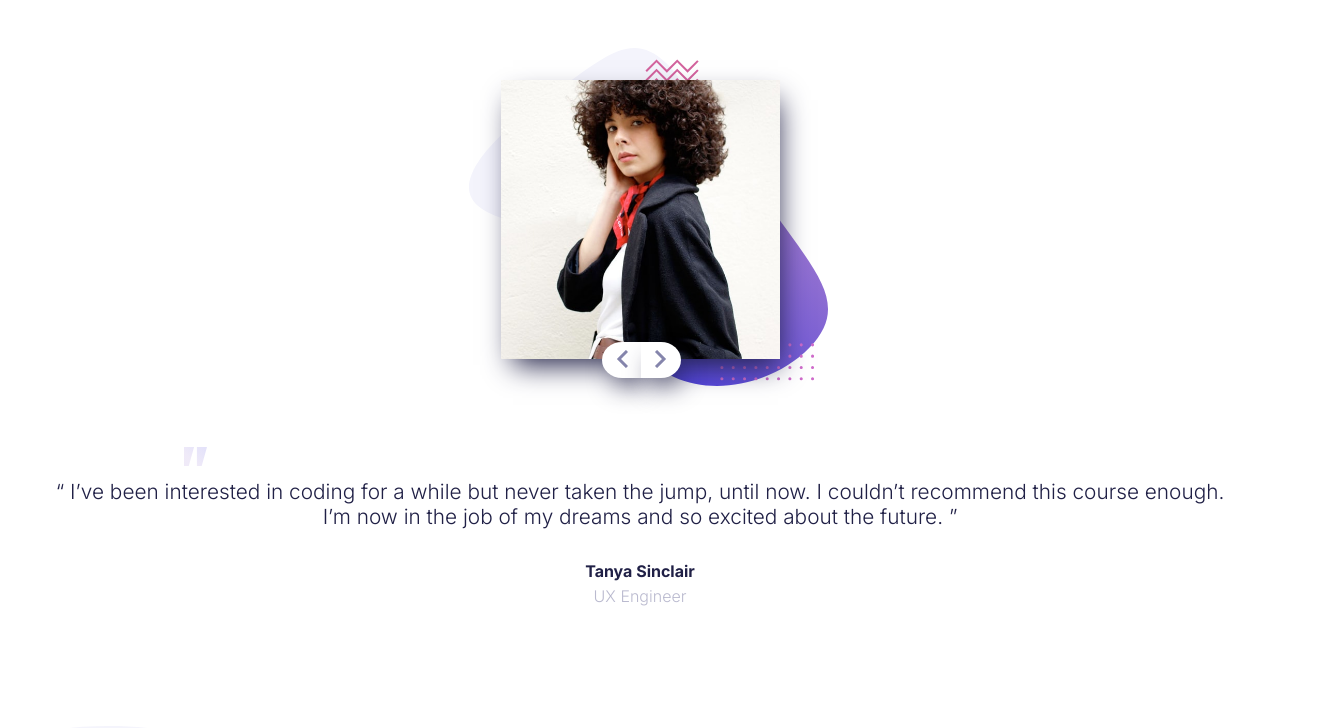
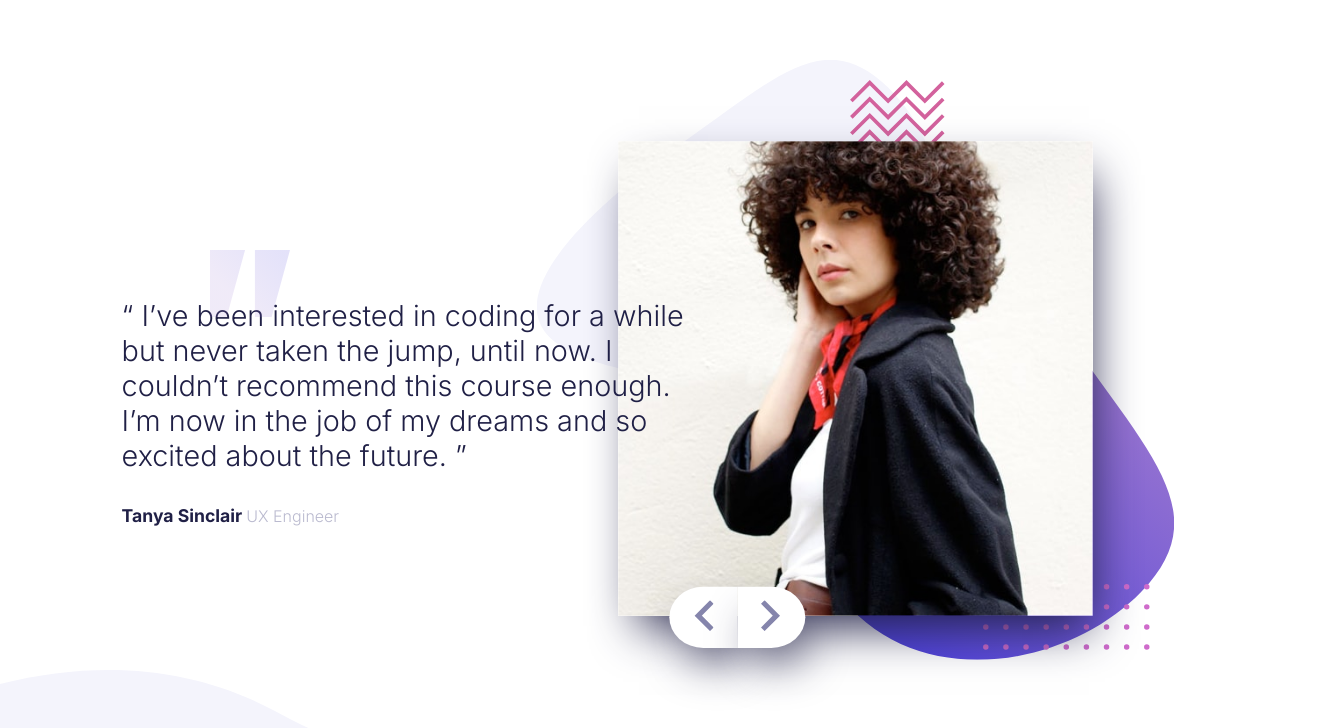
Before and after one commit to shantam8/fm_21coding-bootcamp, a plain HTML site: page index.html in a window 1280 px wide. Shown: the whole page, 1320 px wide, since content can reach past the window. Drawn offline with Linux system fonts and the light colour scheme.

Commit message:
design done

```diff
--- a/index.html
+++ b/index.html
@@ -22,12 +22,15 @@
       <div class="img">
 
         <img src="./images/image-tanya.jpg" alt="avatar" />
+        <div class="buttonWrapper">
+
           <button id="btnPrev" aria-label="backward">
             <img src="./images/icon-prev.svg" alt="button_backwards" />
           </button>
           <button id="btnNext" aria-label="forward">
             <img src="./images/icon-next.svg" alt="button_forwards" />
           </button>
+        </div>
       </div>
     </div>
 
--- a/scss/main.scss
+++ b/scss/main.scss
@@ -30,7 +30,7 @@ p {
 
 body {
   position: relative;
-  height: 100vh;
+  height: 91vh;
 
   background-image: url("../images/pattern-curve.svg");
   background-repeat: no-repeat;
@@ -38,7 +38,20 @@ body {
   background-position-y: bottom;
   overflow: hidden;
 
+  @media screen and( min-width:64rem) {
+    width: 90%;
+    margin: 3rem auto;
+    display: flex;
+    flex-direction: row-reverse;
+    justify-content: center;
+    align-items: center;
+  }
+
   .imgBlock {
+    @media screen and (min-width: 64rem) {
+      width: 40%;
+      transform: scale(1.7);
+    }
     .img {
       position: relative;
       margin: 0 auto;
@@ -46,7 +59,12 @@ body {
       padding: 0 3rem;
       width: 375px;
 
+      @media screen and( min-width:64rem) {
+        margin: unset;
+      }
+
       &::before {
+        //background image
         position: absolute;
         content: "";
         margin: 0 3rem;
@@ -58,6 +76,13 @@ body {
         background-repeat: no-repeat;
         background-size: contain;
         z-index: -1;
+
+        @media screen and( min-width:64rem) {
+          top: -3rem;
+          left: -3rem;
+          bottom: -3rem;
+          right: -3rem;
+        }
       }
 
       & > img {
@@ -65,22 +90,41 @@ body {
         box-shadow: 5px 13px 27px -7px $darkBlue;
       }
 
-      button {
+      .buttonWrapper {
         position: relative;
+        display: flex;
+        justify-content: center;
+        align-items: center;
         top: -1.3rem;
-        left: 6rem;
-        background-color: white;
-        height: 36px;
-        width: 40px;
-        box-shadow: 5px 13px 27px -7px $darkBlue;
-        border: none;
+
+        @media screen and( min-width:64rem) {
+          width: 50%;
+        }
+
+        button {
+          background-color: white;
+          height: 36px;
+          width: 40px;
+          box-shadow: 5px 13px 27px -7px $darkBlue;
+          border: none;
+          transition: background-color 0.3s ease-in;
+
+          &:hover,
+          &:focus {
+            background-color: turquoise;
+          }
+
+          &:active {
+            background-color: $darkBlue;
+          }
+        }
       }
 
       #btnPrev {
         border-top-left-radius: 50%;
         border-bottom-left-radius: 50%;
-        left: 101px;
       }
+
       #btnNext {
         border-top-right-radius: 50%;
         border-bottom-right-radius: 50%;
@@ -89,34 +133,62 @@ body {
   }
 
   section {
-    margin: 3rem;
+    margin: 3rem auto;
     margin-top: 5rem;
+    padding: 0 3rem;
+    width: 375px;
     text-align: center;
+
+    @media screen and( min-width:64rem) {
+      text-align: left;
+      margin: unset;
+      padding: unset;
+      width: 50%;
+    }
 
     h1 {
       position: relative;
       font-size: 1.3rem;
 
+      @media screen and (min-width: 64rem) {
+        font-size: 1.8rem;
+      }
+
       &::before {
+        //quotes icon
         position: absolute;
         content: "";
         width: 20%;
         height: 38%;
         top: -2rem;
-        left: 8.5rem;
+        left: 7.5rem;
         background-image: url("../images/pattern-quotes.svg");
         background-size: contain;
         background-repeat: no-repeat;
+
+        @media screen and (min-width: 64rem) {
+          top: -3rem;
+          left: 5.5rem;
+        }
       }
     }
 
     h3 {
       margin-top: 2rem;
       font-size: 1rem;
+
+      @media screen and (min-width: 64rem) {
+        display: inline-block;
+        font-size: 1.1rem;
+      }
     }
 
     p {
       margin-top: 0.3rem;
+
+      @media screen and (min-width: 64rem) {
+        display: inline-block;
+      }
     }
   }
 }
```
Also changed, not shown: js/users.json (added, +16 -0 lines), css/main.css, 1 other file. Lines whose indentation alone changed are shown as unchanged.
